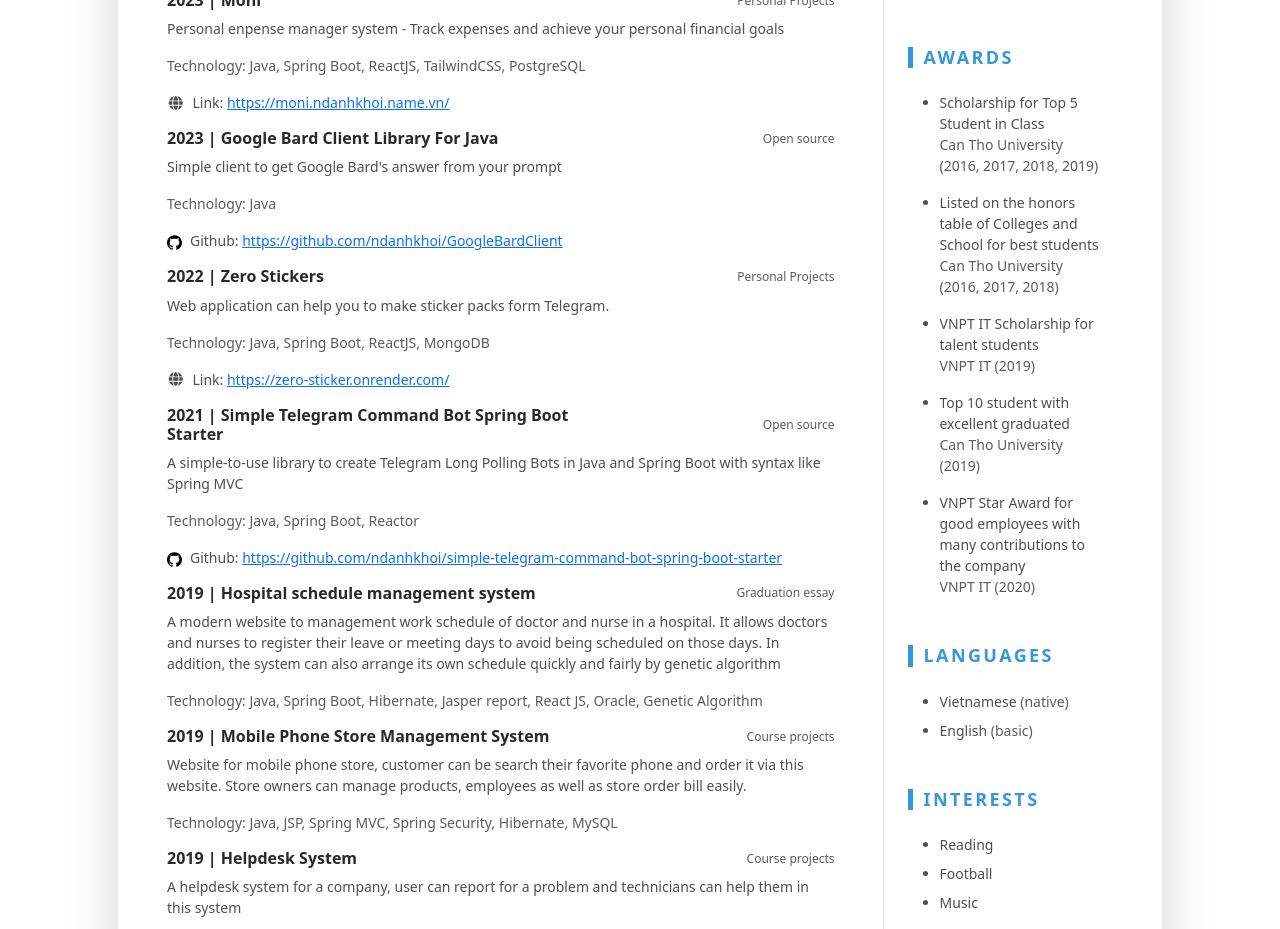
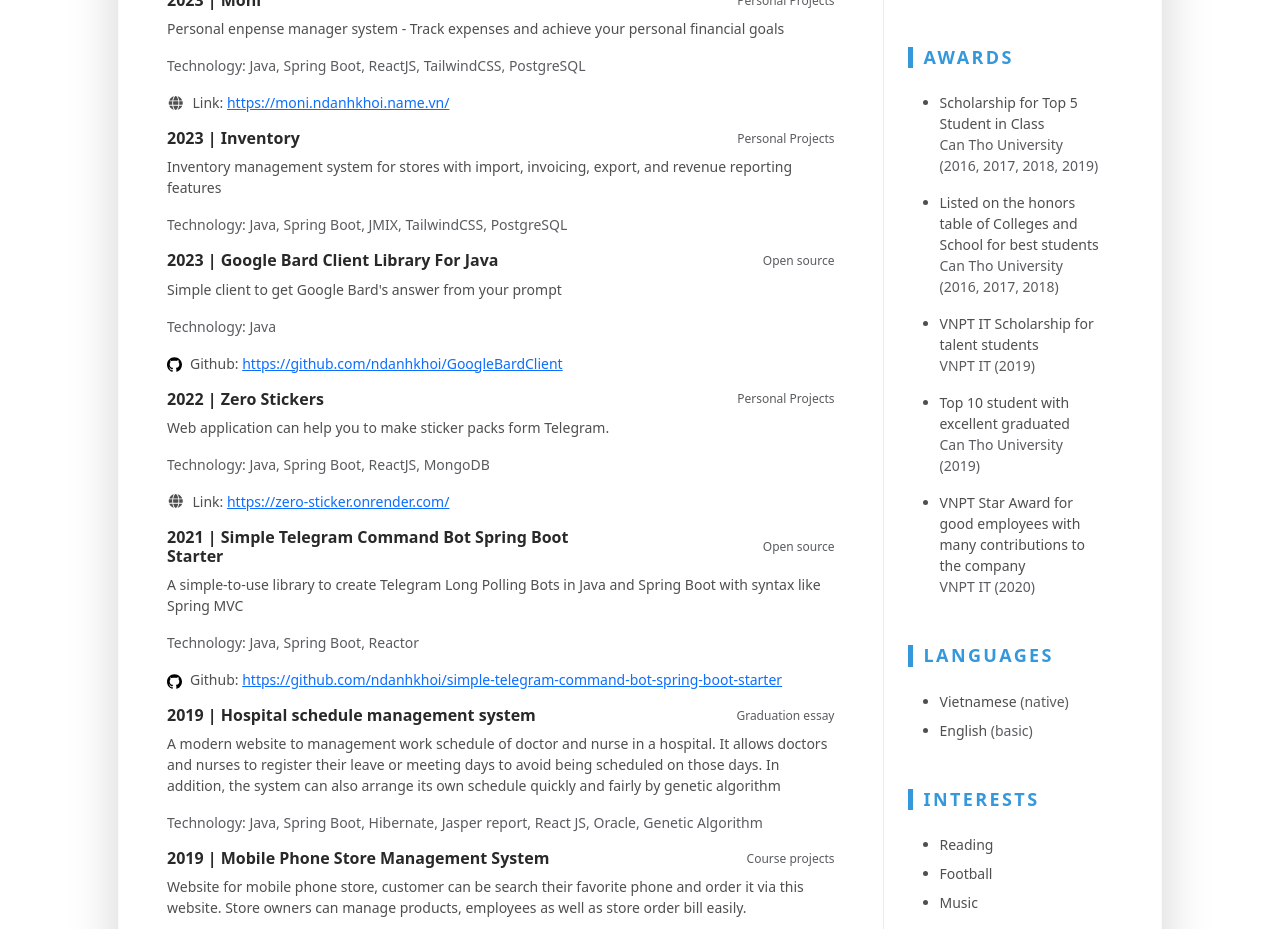
Before and after one commit to ndanhkhoi/ndanhkhoi.github.io, a React (Vite) app: page / in a window 1280 px wide. Shown: the part 1600-2529 px from the top of the page. Built offline with nearby package versions, Linux system fonts and the light colour scheme.

Commit message:
Update projects

```diff
--- a/src/data.ts
+++ b/src/data.ts
@@ -63,6 +63,13 @@
             description: 'Personal enpense manager system - Track expenses and achieve your personal financial goals',
             type: 'Personal Projects',
             link: 'https://moni.ndanhkhoi.name.vn/'
+        },
+        {
+            time: 2023,
+            name: 'Inventory',
+            technology: 'Java, Spring Boot, JMIX, TailwindCSS, PostgreSQL',
+            description: 'Inventory management system for stores with import, invoicing, export, and revenue reporting features',
+            type: 'Personal Projects',
         },
         {
             time: 2023,
```
